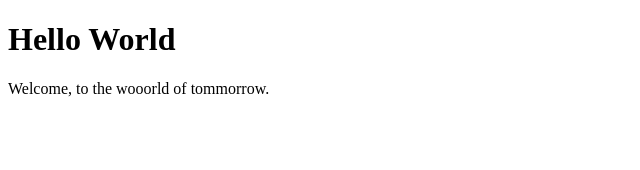
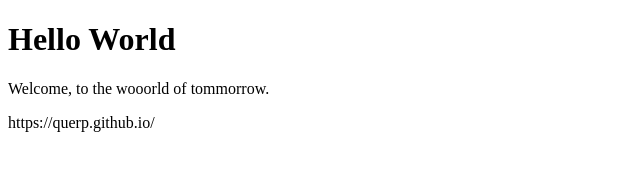
Before and after one commit to Querp/querp.github.io, a plain HTML site: page index.html in a window 1280 px wide. Shown: the whole page, without its empty margins (0-640 px from the left). Drawn offline with Linux system fonts and the light colour scheme.

Commit message:
Update index.html

```diff
--- a/index.html
+++ b/index.html
@@ -3,5 +3,6 @@
 <body>
 <h1>Hello World</h1>
 <p>Welcome, to the wooorld of tommorrow.</p>
+<p>https://querp.github.io/</p>
 </body>
 </html>
```
